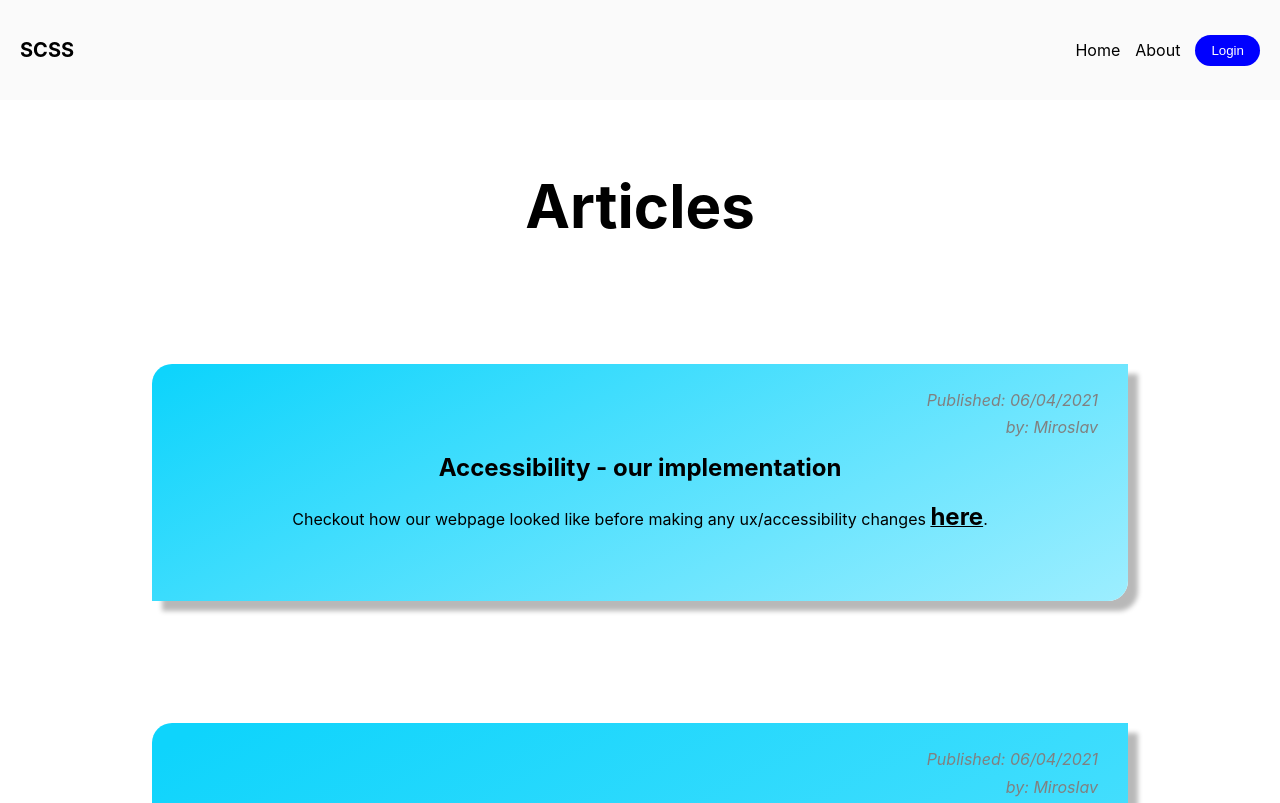
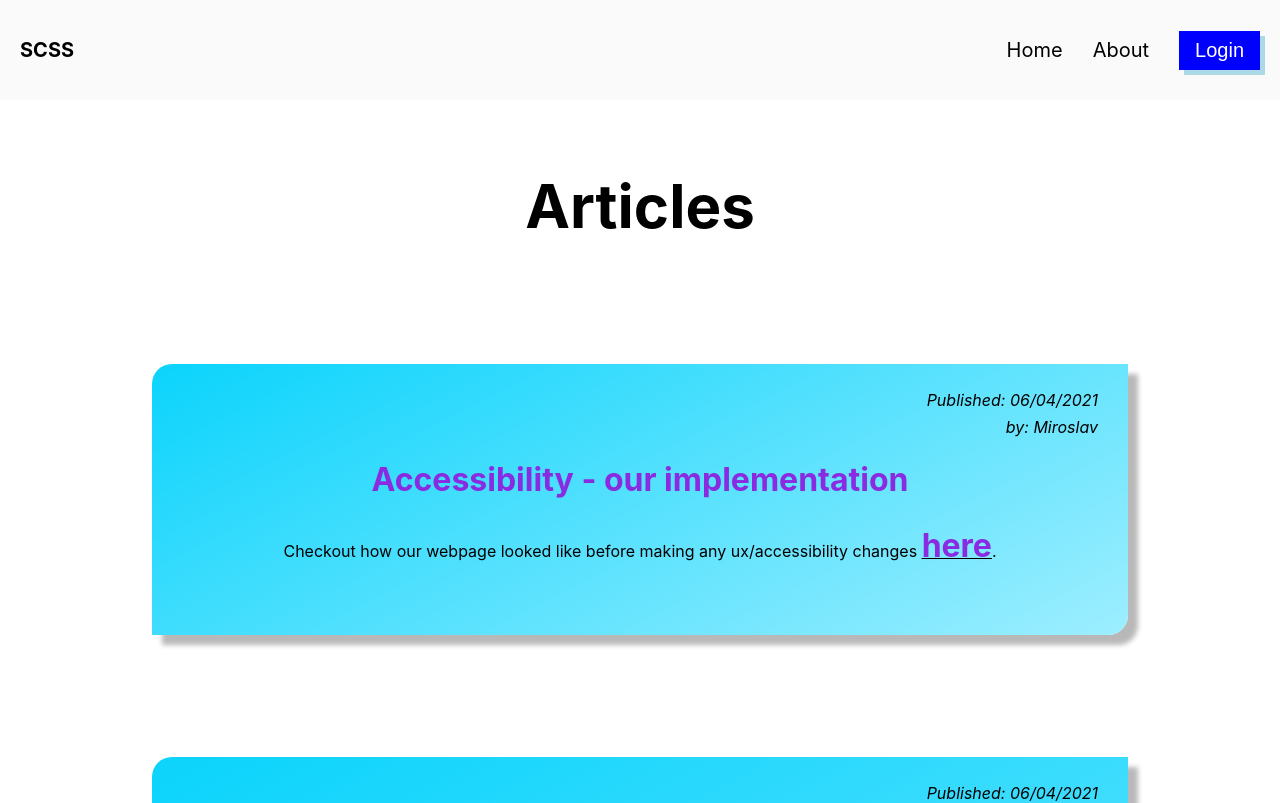
Before and after one commit to MMAcode/sass_miro_and_arthur, a React (Create React App) app: page / in a window 1280 px wide. Shown: the top 803 px of the page. Built offline with nearby package versions, Linux system fonts and the light colour scheme.

Commit message:
title color updated

```diff
--- a/src/css/style.css
+++ b/src/css/style.css
@@ -59,8 +59,10 @@
   overflow: auto;
   max-height: 100vh;
 }
-.blog h1, .blog h2 {
+.blog h2 {
   text-align: center;
+  color: blueviolet;
+  font-size: 2rem;
 }
 .blog h3, .blog h4, .blog h5, .blog article {
   text-align: left;
@@ -70,7 +72,7 @@
   margin: 0;
   padding: 0;
   font-style: italic;
-  color: gray;
+  color: black;
 }
 .blog .blogHeader p {
   line-height: 0.7;
@@ -105,14 +107,19 @@
   height: 60px;
   align-items: center;
   padding: 20px;
+  font-size: 20px;
 }
 .header a {
-  margin-right: 15px;
+  margin-right: 30px;
   text-decoration: none;
 }
 
 a {
   color: black;
+}
+
+a:hover {
+  text-decoration: underline;
 }
 
 .logo {
@@ -125,9 +132,15 @@ a {
   background: blue;
   color: white;
   padding: 8px 16px;
-  border-radius: 20px;
   text-decoration: none;
   border: none;
+  font-size: 20px;
+  box-shadow: 5px 5px lightblue;
+}
+
+button:hover {
+  background: cornflowerblue;
+  cursor: pointer;
 }
 
 /*# sourceMappingURL=style.css.map */
--- a/src/css/style.scss
+++ b/src/css/style.scss
@@ -46,8 +46,10 @@ $colors:(
     max-height: 100vh;
   }
 
-  h1,h2 {
+  h2 {
     text-align: center;
+    color: blueviolet;
+    font-size: 2rem;
   }
   h3,h4,h5, article{
     text-align: left;
```
Also changed, not shown: 1 other file (tests, documents, lock files or other folders).
